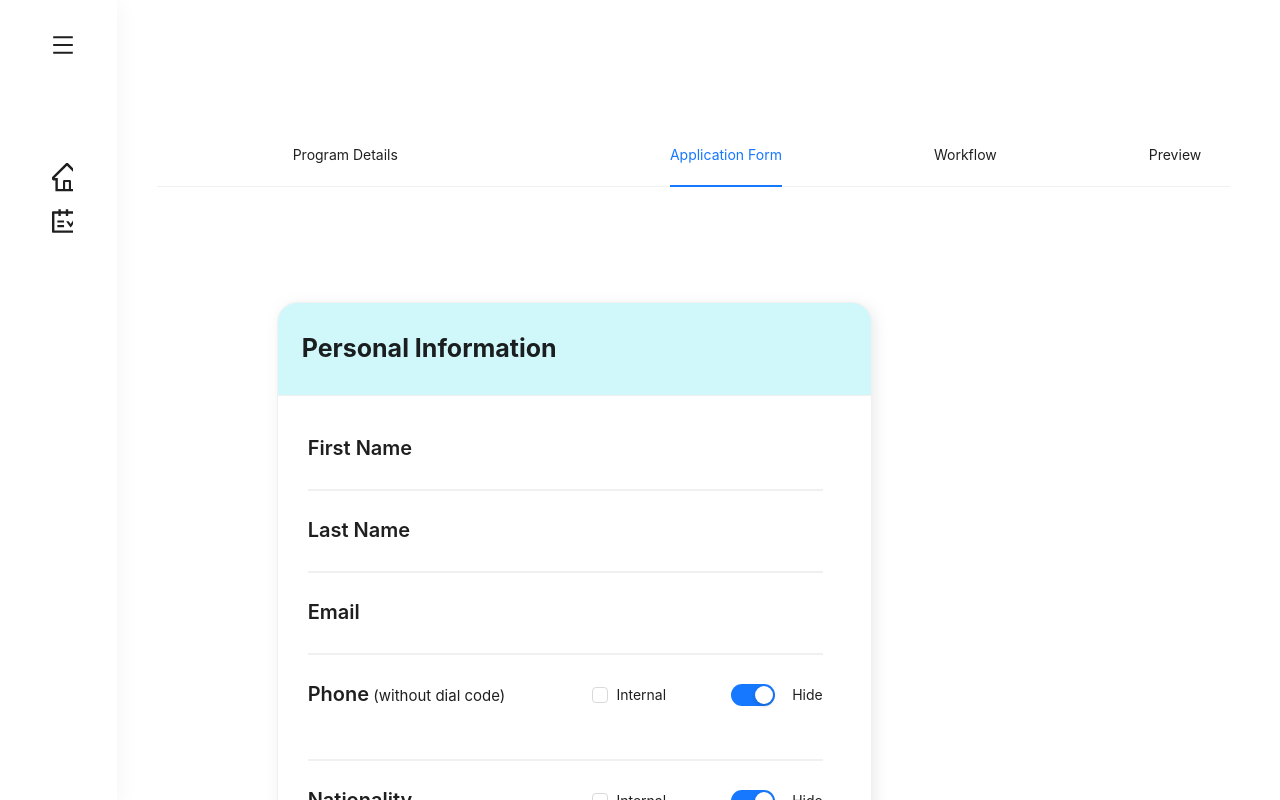
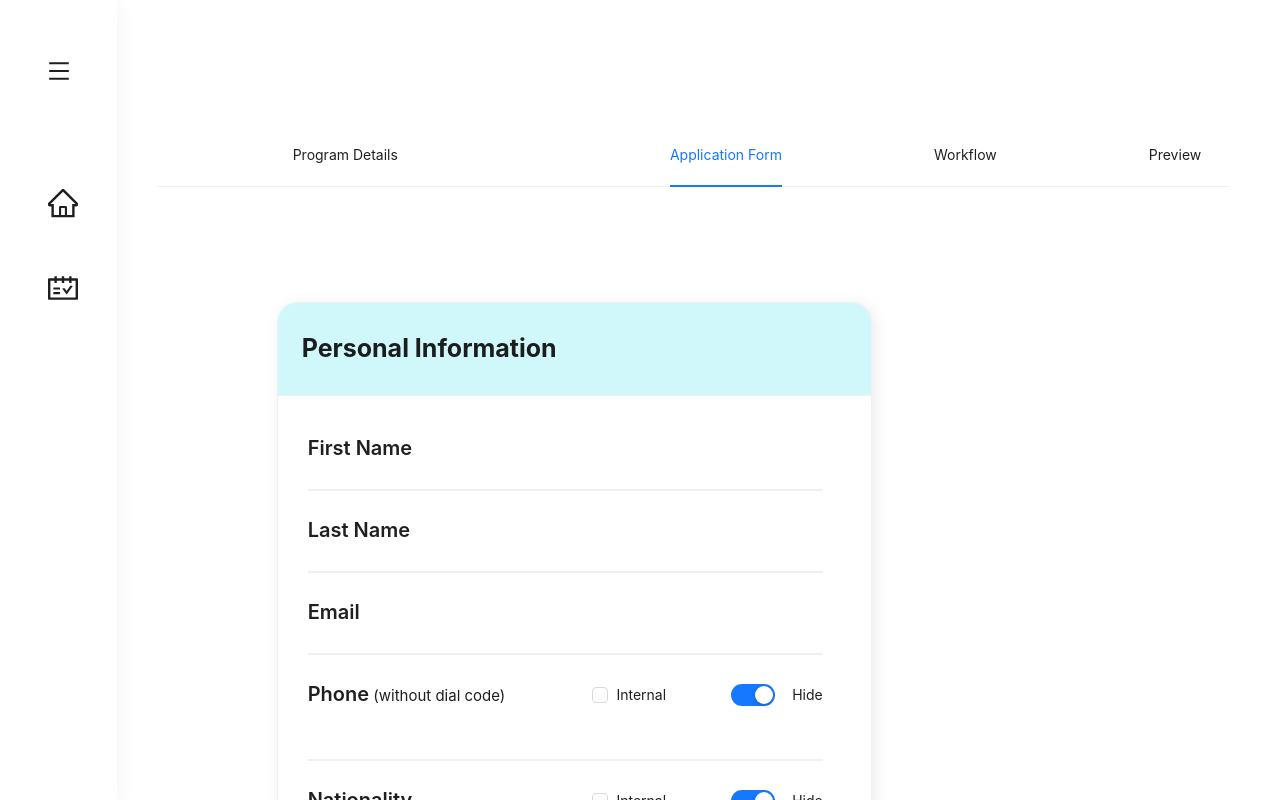
Before and after one commit to MohamedHesham1/Capital-Placement-Task1, a React (Vite) app: page / in a window 1280 px wide. Shown: the top 800 px of the page. Built offline with nearby package versions, Linux system fonts and the light colour scheme.

Commit message:
refactor: :recycle: remove Layout component from SideNav

```diff
--- a/src/components/SideNav.tsx
+++ b/src/components/SideNav.tsx
@@ -9,38 +9,30 @@ const { Sider } = Layout;
 
 const SideNav = () => {
   return (
-    <Layout>
     <Sider
-        breakpoint='lg'
-        collapsedWidth='0'
-        onBreakpoint={(broken) => {
-          console.log(broken);
-        }}
-        onCollapse={(collapsed, type) => {
-          console.log(collapsed, type);
-        }}
       style={{
         background: '#ffffff',
-          padding: 24,
         boxShadow: '0px 4px 23px 0px rgba(0, 0, 0, 0.05)',
+        position: 'sticky',
+        top: 0,
+        zIndex: 100,
         height: '100vh',
-          position: 'sticky',
-          zIndex: 100,
+        display: 'flex',
+        justifyContent: 'center',
       }}
     >
-        <Menu mode='inline' style={{ border: 'none' }}>
+      <Menu mode='inline' style={{ border: 'none', marginTop: '50px ' }}>
         <Menu.Item key='1'>
           <MenuOutlined style={{ fontSize: 22 }} />
         </Menu.Item>
         <Menu.Item key='2' style={{ marginTop: 95 }}>
           <HomeOutlined style={{ fontSize: 30 }} />
         </Menu.Item>
-          <Menu.Item key='3'>
+        <Menu.Item key='3' style={{ marginTop: 45 }}>
           <ScheduleOutlined style={{ fontSize: 30 }} />
         </Menu.Item>
       </Menu>
     </Sider>
-    </Layout>
   );
 };
 
```
Lines whose indentation alone changed are shown as unchanged.
